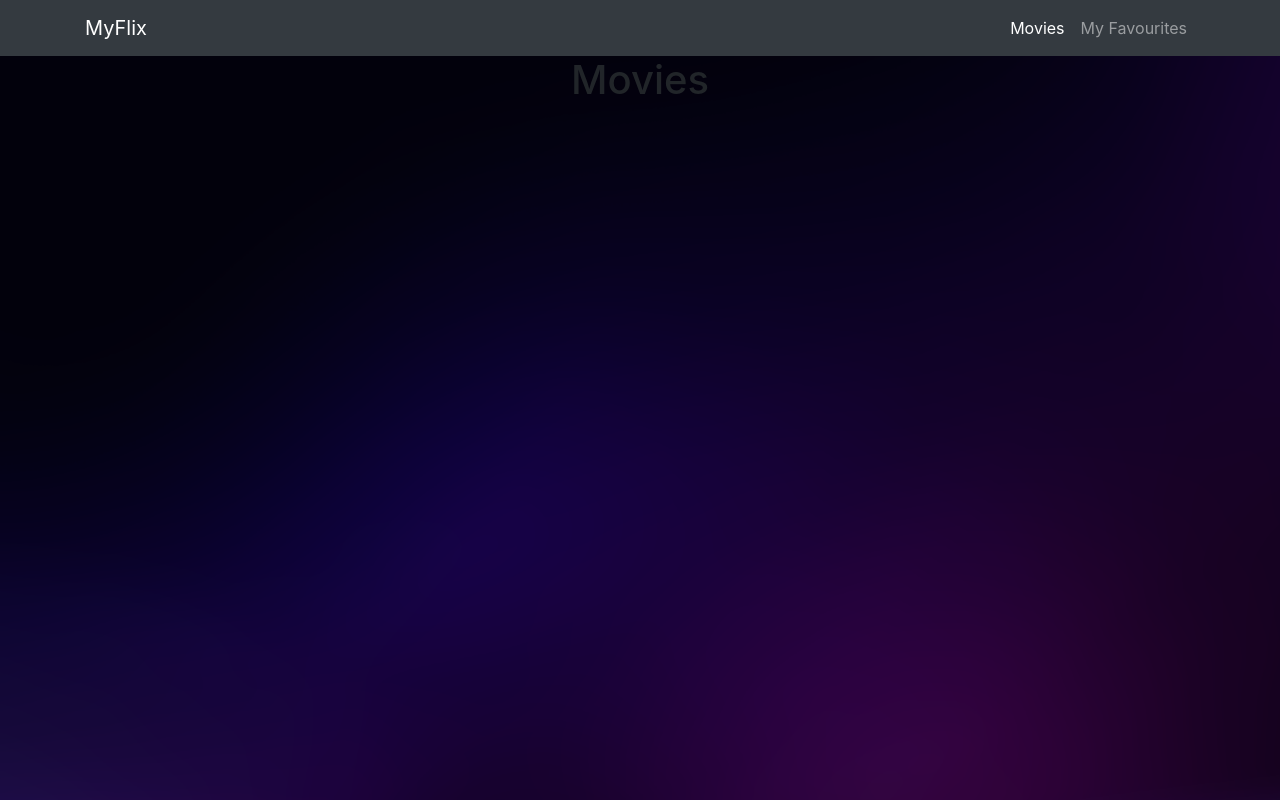
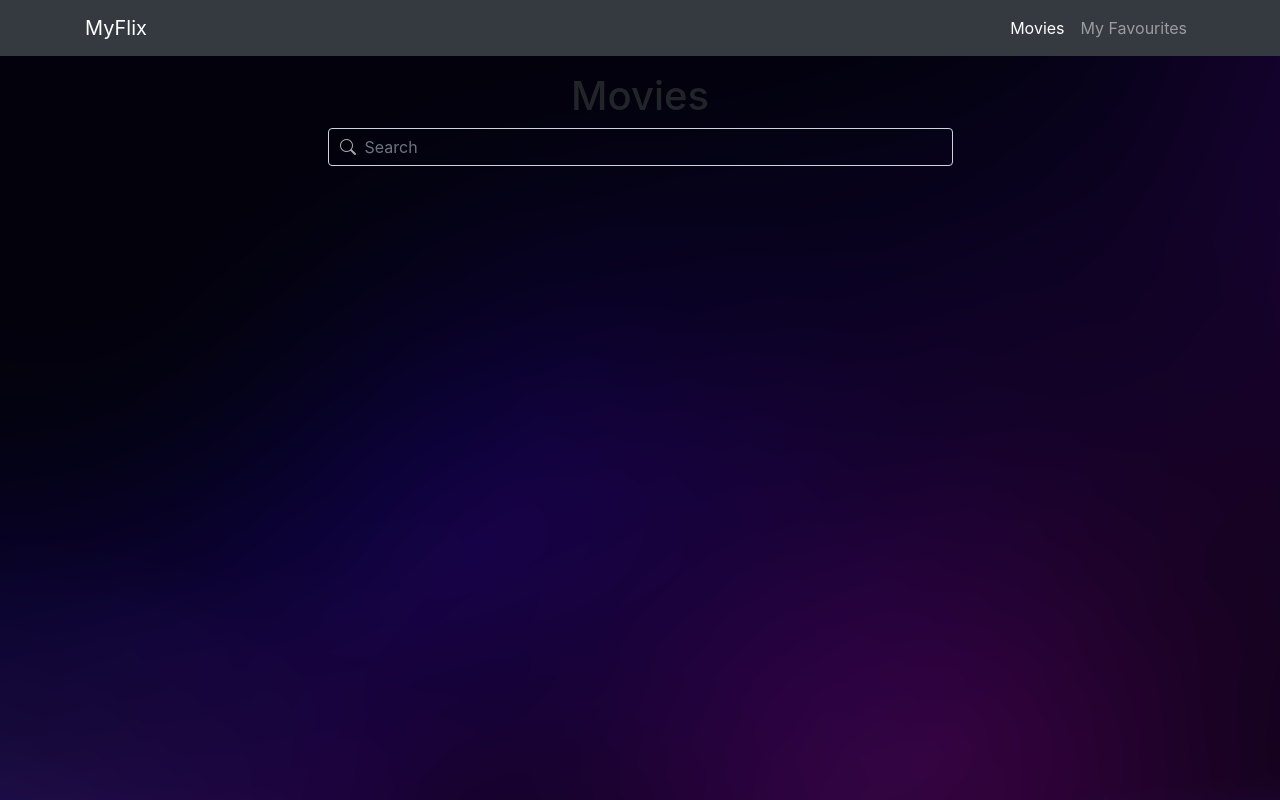
Before and after one commit to fjrpambudhi74/react-movies, a React (Create React App) app: page / in a window 1280 px wide. Built offline with nearby package versions, Linux system fonts and the light colour scheme.

Commit message:
add search bar movies

```diff
--- a/src/index.css
+++ b/src/index.css
@@ -27,3 +27,18 @@ body {
   height: 100vh;
   padding-bottom: 30px;
 }
+
+.has-search .form-control {
+    padding-left: 36px;
+}
+
+.has-search .form-control-feedback {
+    position: absolute;
+    left: 25%;
+    margin-left: 20px;
+    z-index: 2;
+    display: block;
+    line-height: 38px;
+    pointer-events: none;
+    color: #aaa;
+}
--- a/src/pages/Movies.js
+++ b/src/pages/Movies.js
@@ -2,8 +2,18 @@ import React from 'react'
 
 export default function Movies() {
   return (
-    <div>
+    <div className="container-fluid mt-3">
       <h1>Movies</h1>
+      <div class="form-group has-search d-flex justify-content-center">
+        <span class="form-control-feedback">
+          <i class="bi bi-search search-icon"></i>
+        </span>
+        <input
+          type="text"
+          class="form-control bg-transparent w-50 search-text"
+          placeholder="Search"
+        />
+      </div>
     </div>
   );
 }
```
